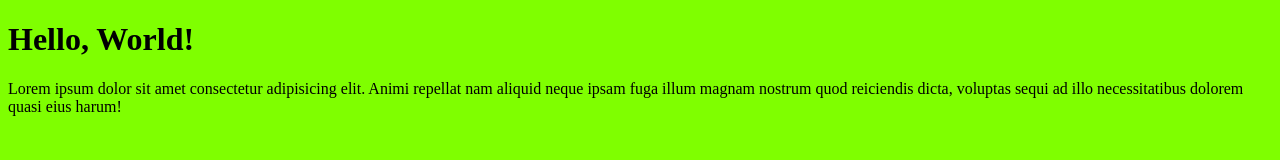
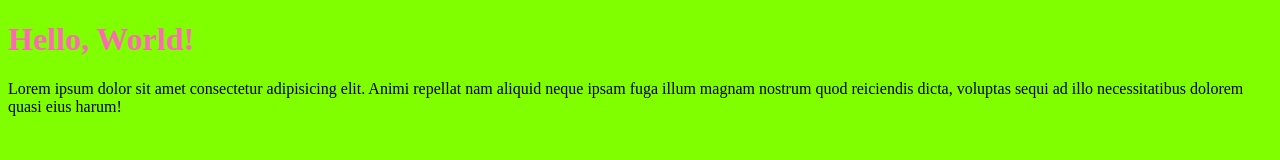
Before and after one commit to Matt-Cowen/branching, a plain HTML site: page index.html in a window 1280 px wide. Drawn offline with Linux system fonts and the light colour scheme.

Commit message:
HotPinkTitle

```diff
--- a/style.css
+++ b/style.css
@@ -1,3 +1,7 @@
 body {
     background-color: chartreuse;
 }
+
+h1 {
+    color:hotpink
+}
```
